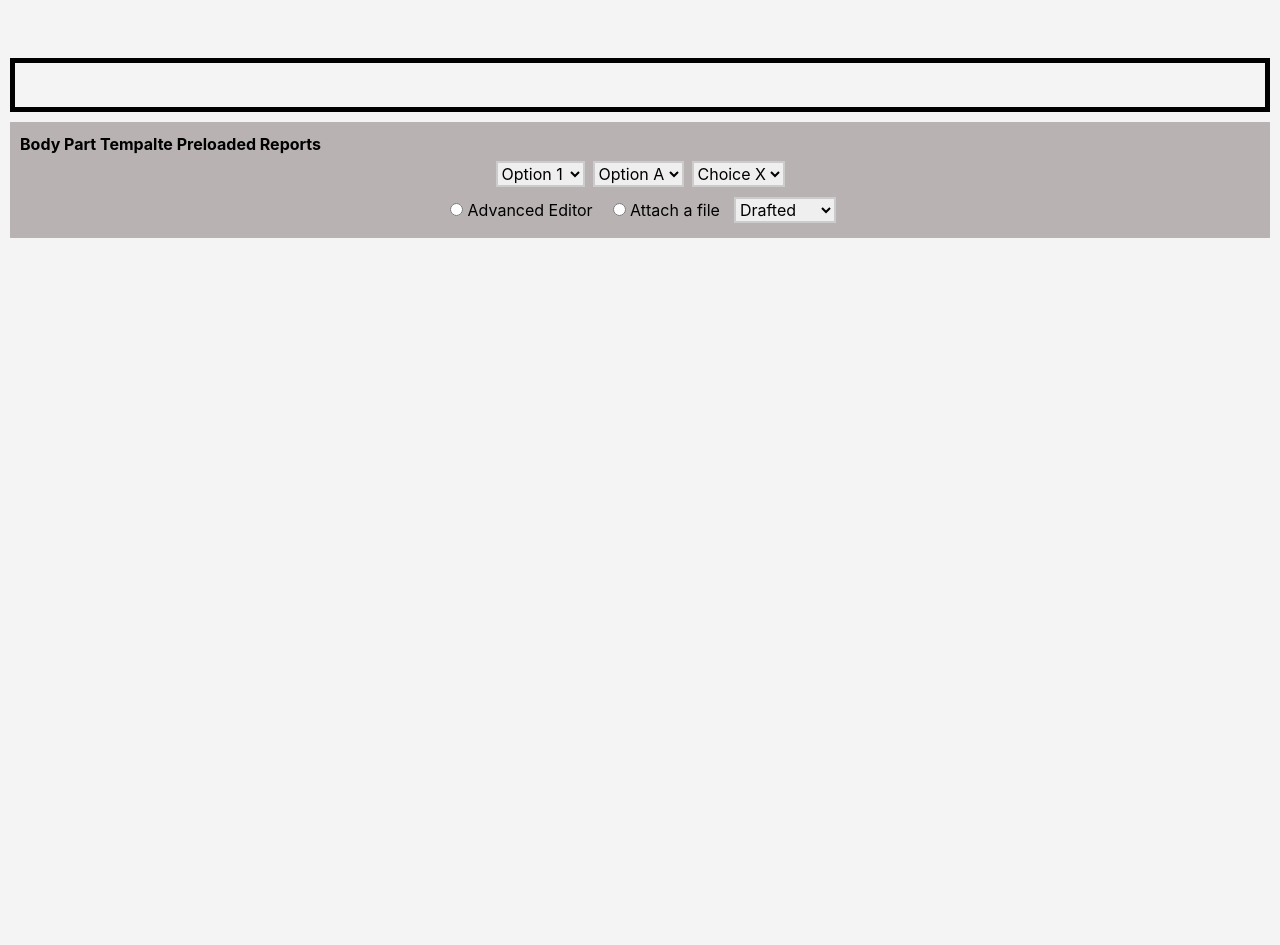
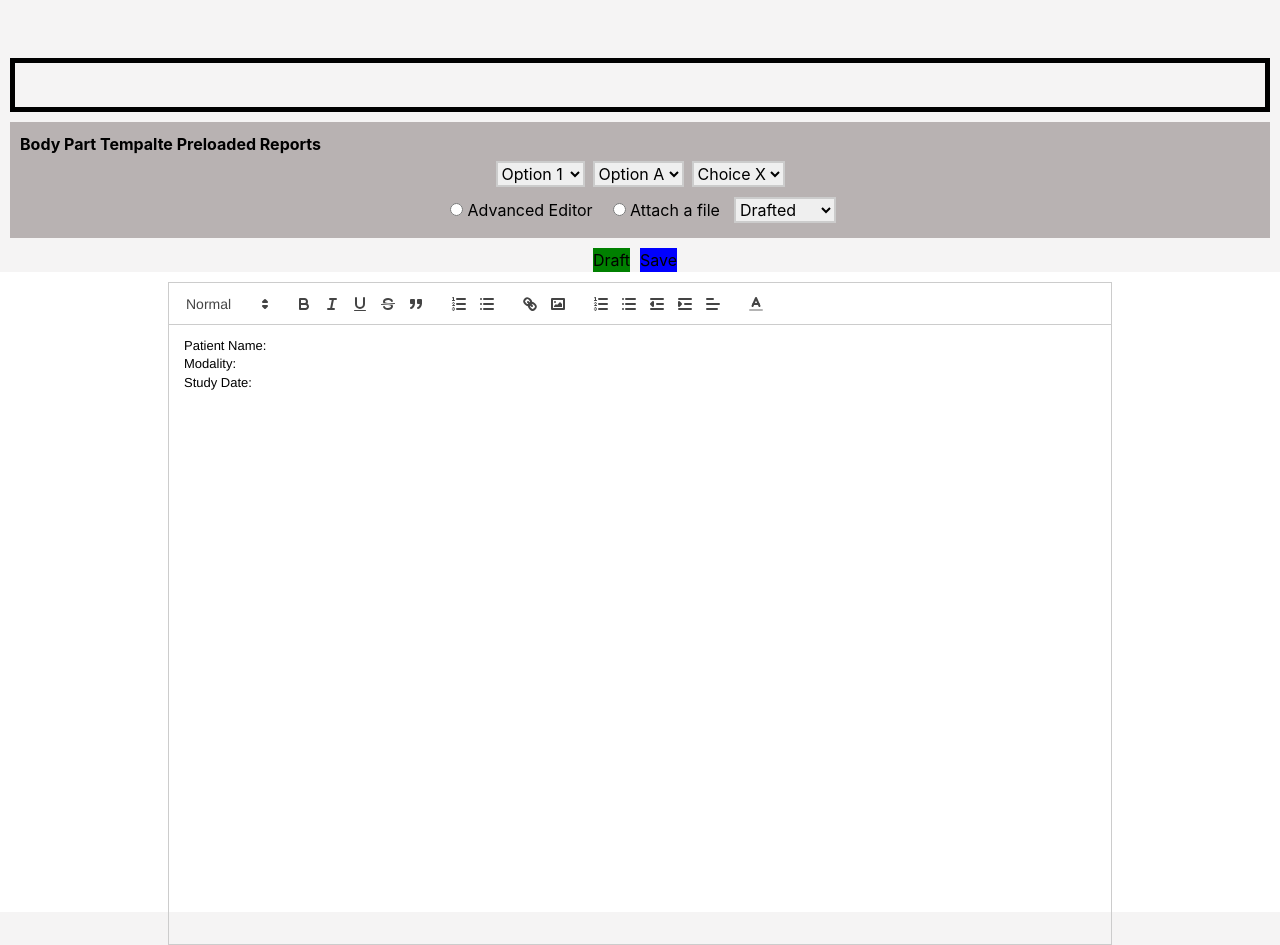
Before and after one commit to KamalSharma1001/user_newdemo, a React (Create React App) app: page /user/reports/1 in a window 1280 px wide. Before the commit the page ends 800 px from the top, so only its background shows below. Built offline with nearby package versions, Linux system fonts and the light colour scheme; no server answers.

Commit message:
Add files via upload

```diff
--- a/src/Components/ReportsTab.js
+++ b/src/Components/ReportsTab.js
@@ -1,4 +1,6 @@
 import React, { useEffect, useState } from 'react'
+import TextQuillEditor from './TextQuillEditor';
+
 
 const ReportsTab = () => {
   const [data, setData] = useState({
@@ -47,7 +49,7 @@ const ReportsTab = () => {
         modality: result.modality,
         studydate: result.studyDate
       })
-      console.log(result)
+      //console.log(result)
     } catch (error) {
       console.error('API request error:', error.message);
     }
@@ -61,6 +63,7 @@ const ReportsTab = () => {
 
   useEffect(() => {
     fetchData();
+
   }, []);
 
   const googleDocsUrl = 'https://docs.google.com/document/d/1e5g66iZrhgDyoPoXDubYS7Mg9ZN43ou0TXQBXUzblT0/edit';
@@ -122,7 +125,11 @@ const ReportsTab = () => {
         </div>
 
       </div>
-      {
+
+      <TextQuillEditor/>
+
+
+      {/* {
         editor ? <>
           <div style={containerStyleFrame}>
             <iframe
@@ -132,7 +139,7 @@ const ReportsTab = () => {
             ></iframe>
           </div>
         </> : ""
-      }
+      } */}
     </>
   )
 }
@@ -219,4 +226,6 @@ const Editor = () => {
 }
 
 
+
+
 export default ReportsTab
--- a/src/Components/StudiesPart.js
+++ b/src/Components/StudiesPart.js
@@ -33,6 +33,7 @@ const FilterPart = () => {
                 image: item.image || {},
                 id: setID(item._id)
             }));
+            ///console.log(processedData)
             setData(processedData);
 
         } catch (err) {
@@ -89,18 +90,20 @@ const FilterPart = () => {
             cell: row => <input type="checkbox" name="" id="" onChange={() => handleRowSelection(row)} />,
         },
         {
+            name: 'Patient Name',
+            selector: row => row.PatientName,
+            cell: row => <div className="table-plus datatable-nosort" onClick={handleLock}><u className='' style={{ cursor: 'pointer ' }}>
+                <button onClick={handleTotalStudy}>➕</button>{row.PatientName}</u></div>,
+            sortable: true,
+        },
+        {
             name: 'Patient ID',
             selector: row =>
                 <div>
-                    <button onClick={handleTotalStudy}>➕</button>{row.PatientId},
+                    {row.PatientId},
                 </div>
         },
-        {
-            name: 'Patient Name',
-            selector: row => row.PatientName,
-            cell: row => <div className="table-plus datatable-nosort" onClick={handleLock}><u className='' style={{cursor:'pointer '}}>{row.PatientName}</u></div>,
-            sortable: true,
-        },
+
         {
             name: 'Age',
             selector: row => row.Age,
@@ -119,27 +122,34 @@ const FilterPart = () => {
             selector: row => row.Modality,
 
         },
-        // {
-        //     name: 'Center',
-        //     selector: row => row.center,
+        {
+            name: 'Center',
+            selector: row => (!row.center ? 'NA' : row.center),
 
-        // },
+        },
         {
             name: 'Scan Date',
             selector: row => row.StudyDate,
             cell: row => {
+                // const isoDateString = row.StudyDate;
+                // const date = new Date(isoDateString);
+                // const formattedDate = date.toLocaleString('default', {
+                //     year: 'numeric',
+                //     month: 'short',
+                //     day: 'numeric',
+                //     hour: 'numeric',
+                //     minute: 'numeric'
+                // });
                 const isoDateString = row.StudyDate;
                 const date = new Date(isoDateString);
-                const formattedDate = date.toLocaleString('default', {
-                    year: 'numeric',
-                    month: 'long',
-                    day: 'numeric',
-                    hour: 'numeric',
-                    minute: 'numeric'
-                });
+                const day = date.getDate();
+                const month = date.getMonth() + 1;
+                const year = date.getFullYear();
+                const hour = date.getHours();
+                const minute = date.getMinutes();
+                const formattedDate = `${day}-${month < 10 ? '0' : ''}${month}-${year}, ${hour}:${minute}`;
                 return <div className="table-plus datatable-nosort">{formattedDate}</div>;
             }
-
         },
         // {
         //     name: 'Status',
@@ -152,22 +162,6 @@ const FilterPart = () => {
 
         },
         {
-            name: 'Lock',
-            selector: row => row.lock,
-            cell: row => (
-                <div>
-                    {studiesOpen ? '🔒 Lock' : '🔓 Unlock'}
-                </div>
-            ),
-        },
-        {
-            name: 'Reports',
-            //selector: row => row.group,
-            cell: row => <div>
-                <button onClick={handleReportsPatient}>📜</button>
-            </div>
-        },
-        {
             name: 'Actions',
             selector: row => row.action,
             sortable: false,
@@ -178,6 +172,24 @@ const FilterPart = () => {
                 <button onClick={handleDownloadData}>/Download</button>
             </span>
             </div>,
+        },
+
+        {
+            name: 'Reports',
+            //selector: row => row.group,
+            cell: row => <div>
+                <button onClick={handleReportsPatient}>📜</button>
+            </div>
+        },
+
+        {
+            name: 'Lock',
+            selector: row => row.lock,
+            cell: row => (
+                <div>
+                    {studiesOpen ? '🔒 Lock' : '🔓 Unlock'}
+                </div>
+            ),
         },
     ];
     const combinedData = data.map(item => ({
@@ -196,7 +208,7 @@ const FilterPart = () => {
         window.open(`https://viwer-study-main.vercel.app/index.html?studyId=` + studyDataID, '_blank', 'width=1500,height=760');
     }
     const handleDownloadData = async () => {
-
+        alert("Please wait, Downloding start shortly...")
     };
 
     const modalityOptions = ['CT', 'MR', 'DT', 'All']; // Add any other modalities here
@@ -204,6 +216,7 @@ const FilterPart = () => {
     const [searchPatientName, setSearchPatientName] = useState('');
     const [searchPatientID, setSearchPatientID] = useState('');
     const [searchBodyPart, setSearchBodyPart] = useState('');
+
 
     const handleCheckboxChange = (event) => {
         const checkboxValue = event.target.value;
--- /dev/null
+++ b/src/Components/TextQuillEditor.js
@@ -0,0 +1,130 @@
+import React from "react";
+import ReactQuill from "react-quill";
+import 'quill/dist/quill.snow.css';
+import { contentControlEvent, contextualSpacingProperty } from "@syncfusion/ej2-react-documenteditor";
+import { useEffect } from "react";
+
+const TextQuillEditor = () => {
+    const modules = {
+        toolbar: [
+            [{ size: ["small", false, "large", "huge"] }],
+            ["bold", "italic", "underline", "strike", "blockquote"],
+            [{ list: "ordered" }, { list: "bullet" }],
+            ["link", "image"],
+            [
+                { list: "ordered" },
+                { list: "bullet" },
+                { indent: "-1" },
+                { indent: "+1" },
+                { align: [] }
+            ],
+            [
+                { "color": ["#000000", "#e60000", "#ff9900", "#ffff00", "#008a00", "#0066cc", "#9933ff", "#ffffff", "#facccc", "#ffebcc", "#ffffcc", "#cce8cc", "#cce0f5", "#ebd6ff", "#bbbbbb", "#f06666", "#ffc266", "#ffff66", "#66b966", "#66a3e0", "#c285ff", "#888888", "#a10000", "#b26b00", "#b2b200", "#006100", "#0047b2", "#6b24b2", "#444444", "#5c0000", "#663d00", "#666600", "#003700", "#002966", "#3d1466", 'custom-color'] }],
+            ["table"]
+        ],
+
+    }
+
+    const formats = [
+        "header", "height", "bold", "italic",
+        "underline", "strike", "blockquote",
+        "list", "color", "bullet", "indent",
+        "link", "image", "align", "size",
+        "table", "cell", "row"
+    ];
+    const fetchData = async () => {
+        const apiUrl = `https://busy-lime-bream-sock.cyclic.app/api/v2/getstudydata?studyId=4009`;
+        const accessToken = localStorage.getItem('accessToken');
+        try {
+            const response = await fetch(apiUrl, {
+                method: 'GET',
+                headers: {
+                    'Authorization': `Bearer ${accessToken}`,
+                    'Content-Type': 'application/json',
+                },
+            });
+
+            if (!response.ok) {
+                if (response.status === 403) {
+                    throw new Error('Access denied: Check authorization and permissions.');
+                } else if (response.status === 401) {
+                    throw new Error('Unauthorized: Check credentials.');
+                } else {
+                    throw new Error('Request failed: ' + response.statusText);
+                }
+            }
+            const result = await response.json();
+            setData({
+                patientName: result.patientName,
+                modality: result.modality,
+                studydate: result.studyDate
+            })
+        } catch (error) {
+            console.error('API request error:', error.message);
+        }
+    };
+
+    const [data, setData] = React.useState({
+        patientName: '',
+        modality: '',
+        studydate: ''
+    })
+
+
+    const handleProcedureContentChange = (content, delta, source, editor) => {
+        console.log(content)
+
+    };
+
+    useEffect(() => {
+        fetchData()
+    }, [])
+
+    const editorValue = () => {
+        return (
+            "Patient Name: <b>" + data.patientName + "</b><br/>" + "Modality: <b>" + data.modality + "</b><br/>" + "Study Date: <b>" + data.studydate + "</b><br/>" + "<br/><br/><br/>" + "<p></p>"
+        )
+    }
+
+    const handleDraftClick = () => {
+        console.log("Draft button clicked. Data:", data);
+    };
+
+    const handleSaveClick = () => {
+        // Create a new Blob with the HTML content
+        const blob = new Blob(['<!DOCTYPE html><html lang="en"><head><meta charset="UTF-8"></head><body>' + editorValue() + '</body></html>'], {
+            type: 'application/vnd.openxmlformats-officedocument.wordprocessingml.document'
+        });
+        const link = document.createElement("a");
+        link.download = "document.docx";
+        link.href = window.URL.createObjectURL(blob);
+        document.body.appendChild(link);
+        link.click();
+        document.body.removeChild(link);
+    };
+
+    return (
+        <>
+            <div style={{ marginTop: "10px", textAlign: "center" }}>
+                <button onClick={handleDraftClick} style={{ marginRight: "10px",backgroundColor:'green' }}>Draft</button>
+                <button onClick={handleSaveClick} style={{ marginRight: "10px", backgroundColor: 'blue' }}>Save</button>
+            </div>
+            <div style={{ display: "grid", justifyContent: "center", backgroundColor: "white" }}>
+                <ReactQuill
+                    theme="snow"
+                    modules={modules}
+                    formats={formats}
+                    placeholder="Enter your content here..."
+                    value={
+                        editorValue()
+                    }
+                    onChange={handleProcedureContentChange}
+                    style={{ height: "80vh", width: "80vw", padding: "10px 40px" }}
+                >
+                </ReactQuill>
+            </div>
+        </>
+    );
+}
+
+export default TextQuillEditor;
```
